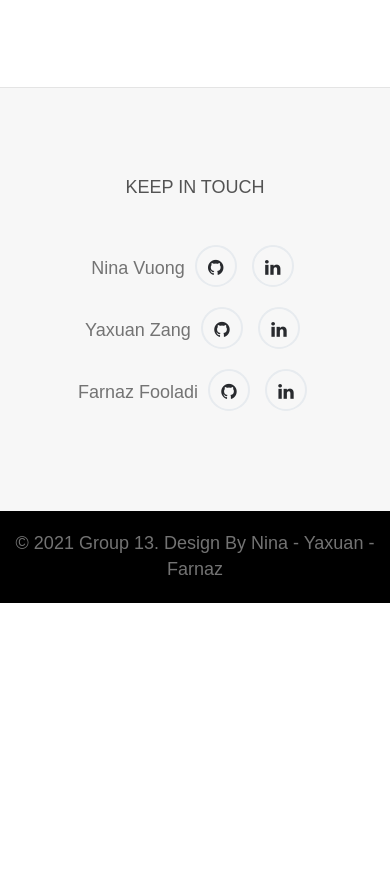
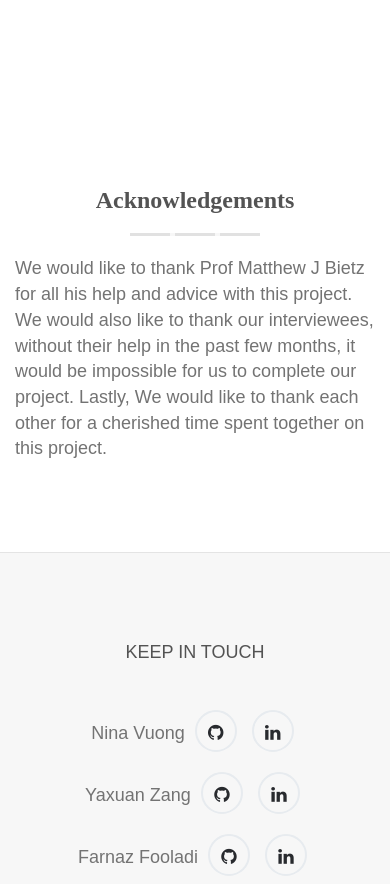
Before and after one commit to farnazfooladi/263P-Final-WebPage, a plain HTML site: page index.html in a window 390 px wide. Shown: the part 9741-10625 px from the top of the page. Before the commit the page ends 10344 px from the top, so only its background shows below. Drawn offline with Linux system fonts and the light colour scheme; files whose address does not match are found by name; a web font is replaced by a local one.

Commit message:
acknowledgements
acknowledgements

```diff
--- a/index.html
+++ b/index.html
@@ -59,6 +59,8 @@
           <li><a href="#methods">Methods</a></li>
           <li><a href="#results">Results</a></li>
           <li><a href="#reflections">Reflections</a></li>
+          <li><a href="#acknowledgements">Acknowledgements</a></li>
+
         </ul>
       </div><!-- /.navbar-collapse -->
     </div><!-- /.container -->
@@ -300,6 +302,21 @@
     </section>
     <!-- End REFLECTIONS -->
 
+
+    <!-- Acknowledgements  -->
+    <section id="acknowledgements">
+      <div class="container">
+        <div class="row">
+          <div class="col-md-12">
+            <h3 class="title text-center">Acknowledgements</h3>
+            <div class="titleHR"><span></span></div>
+            <p>We would like to thank Prof Matthew J Bietz for all his help and advice with this project. We would also like to thank our interviewees, without their help in the past few months, it would be impossible for us to complete our project. Lastly, We would like to thank each other for a cherished time spent together on this project.</p>
+          </div> <!-- end col-md-12 -->
+        </div> <!-- end row -->
+      </div> <!-- container -->
+    </section>
+    <!-- End Acknowledgements  -->
+
     <!-- FOOTER begings -->
     <footer id="footer">
       <div class="footer-widgets-wrap">
```
